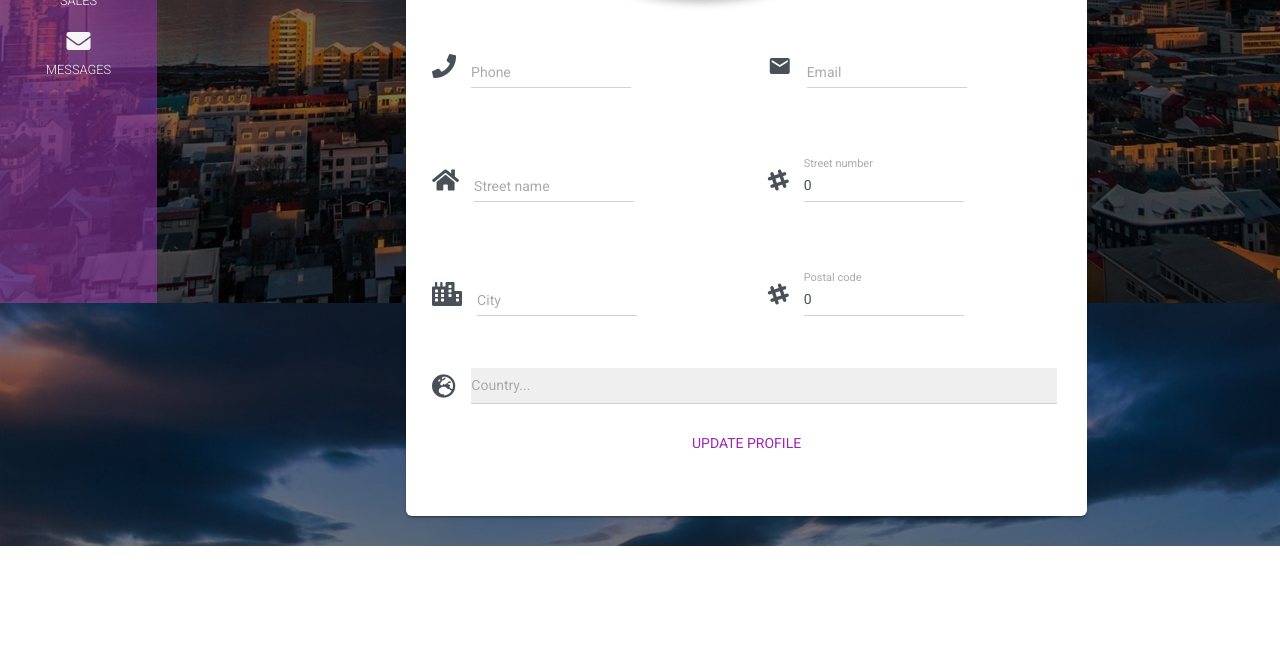
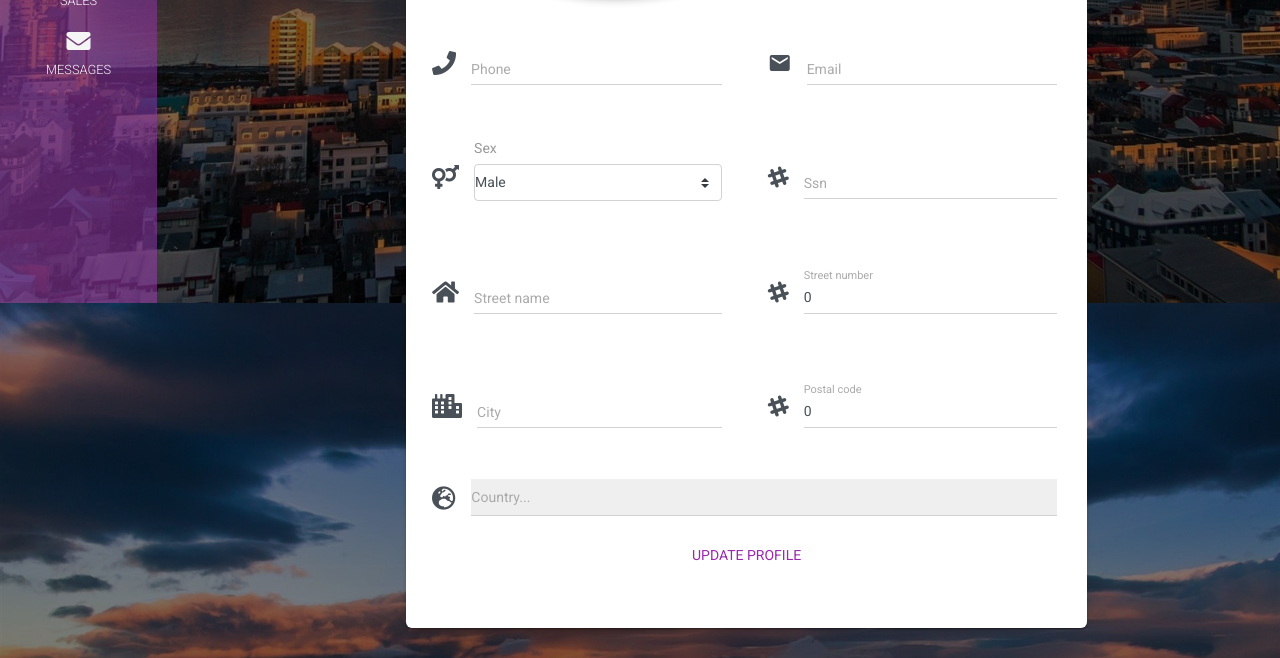
Before and after one commit to castleapartments/Castle_apartments, a Django app: page /profile/ in a window 1280 px wide. Shown: the part 497-1155 px from the top of the page. Before the commit the page ends 1043 px from the top, so only its background shows below. Run offline with Django 3.2, Linux system fonts and the light colour scheme; the visitor is signed in with stand-in values (Sample User, id 1); some libraries are stand-ins or nearby versions.

Commit message:
profile form adjustment

```diff
--- a/base/static/css/ca.css
+++ b/base/static/css/ca.css
@@ -141,3 +141,36 @@ body {
   min-height:240px;
   width:100%
 }
+.card h4 {
+    margin-top: 4px;
+    margin-bottom: 4px;
+    font-size: 1rem;
+}
+.card hr {
+    margin-top: 0.1rem;
+    margin-bottom: 0.1rem;
+}
+.card .card-text-bolder {
+    font-weight: 500;
+}
+.form-group {
+    width:100%
+}
+.input-group {
+    flex-wrap: nowrap;
+}
+.card-login .input-group {
+    padding-bottom: none;
+ }
+ .card-login .input-group-select {
+    margin: 26px 0 0 0;
+ }
+ .card-login .input-group-select select {
+    margin: 0;
+    padding: 0;
+    height: 37px;
+    width: 100%;
+ }
+ .card-login .input-group-select label {
+    padding: 0;
+ }
--- a/base/templates/profile.html
+++ b/base/templates/profile.html
@@ -49,8 +49,30 @@ Castle Apartments - Profile
                                     {{ form.email|as_crispy_field }}
                                 </div>
                             </div>
-                        </div>
-                        <div class="row">
+
+                            <div class="col-md-6">
+                                <div class="input-group input-group-select">
+                                    <div class="input-group-prepend">
+                                    <span class="input-group-text">
+                                        <i class="fas fa-venus-mars"></i>
+                                    </span>
+                                    </div>
+                                    {{ form.sex|as_crispy_field }}
+
+                                </div>
+                            </div>
+                            <div class="col-md-6">
+                                <div class="input-group">
+                                    <div class="input-group-prepend">
+                                    <span class="input-group-text">
+                                        <i class="fab fa-slack-hash"></i>
+                                    </span>
+                                    </div>
+
+                                    {{ form.ssn|as_crispy_field }}
+                                </div>
+                            </div>
+
                             <div class="col-md-6">
                                 <div class="input-group">
                                     <div class="input-group-prepend">
@@ -73,9 +95,7 @@ Castle Apartments - Profile
                                     {{ form.street_number|as_crispy_field }}
                                 </div>
                             </div>
-                        </div>
 
-                        <div class="row">
                             <div class="col-md-6">
                                 <div class="input-group">
                                     <div class="input-group-prepend">
@@ -99,7 +119,7 @@ Castle Apartments - Profile
                                 </div>
                             </div>
                         </div>
-                        <div class="input-group flexnowrapfix">
+                        <div class="input-group input-group-select">
                             <div class="input-group-prepend" style="width:100%">
                                 <span class="input-group-text">
                                         <i class="fas fa-globe-europe"></i>
```
Also changed, not shown: base/templates/base/card_list.html (+13 -7 lines).
